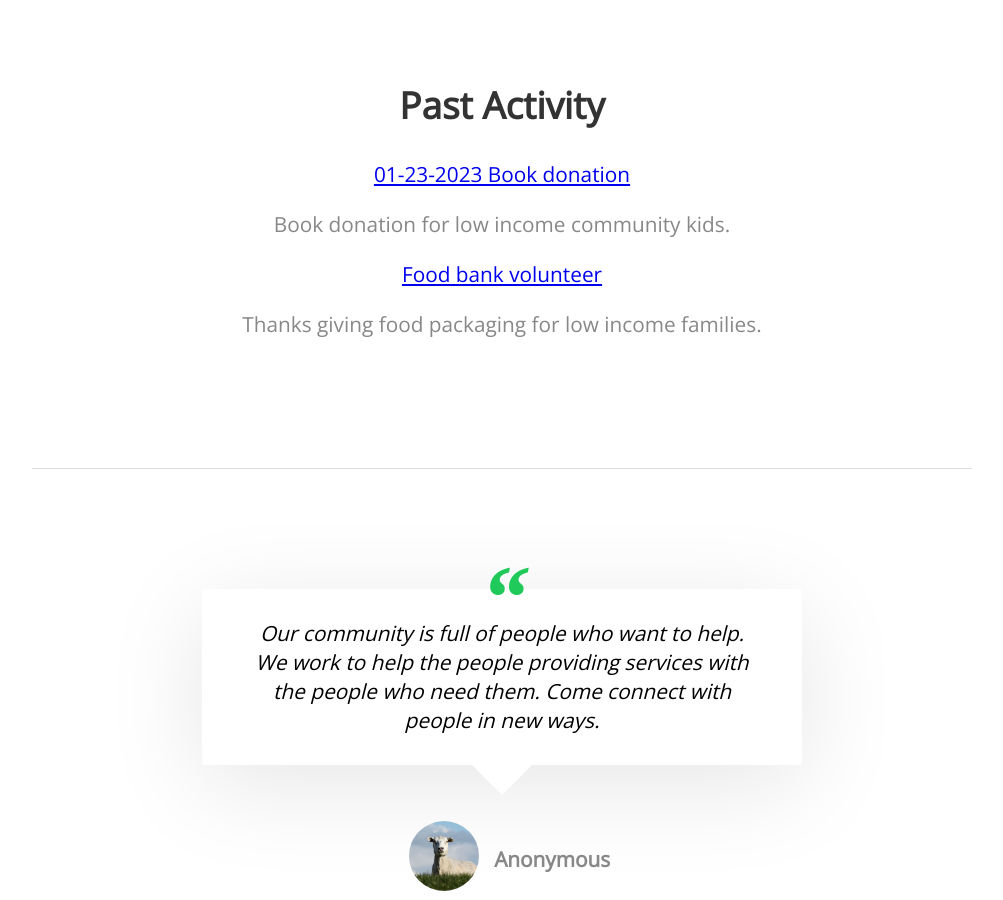
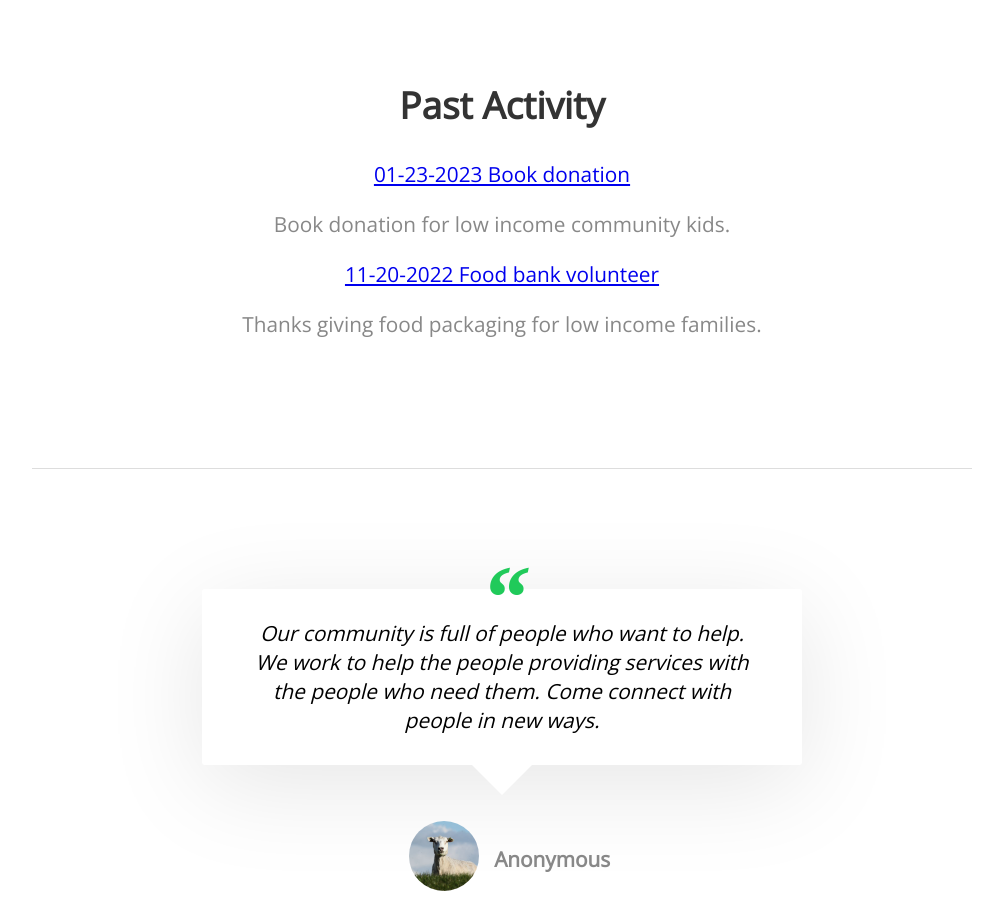
Before and after one commit to meyerholzcommunity/meyerholzcommunity.github.io, a Jekyll site: the page built from index.html, in a window 1280 px wide and 900 px high, scrolled down 1703 px. Shown: the whole window, without its empty margins (138-1141 px from the left). Built offline with Jekyll 4.4.1, drawn with Linux system fonts in a browser that asks for light colours; nearby versions of some CDN libraries.

Commit message:
Update index.html

```diff
--- a/index.html
+++ b/index.html
@@ -62,7 +62,7 @@ title: TOGETHER WE CAN
 		<center>
 		<p> <a href="act_book_1.html"> 01-23-2023 Book donation</a></p>
 		<p> Book donation for low income community kids. </p>
-		<p> <a href="act_food_1.html"> Food bank volunteer</a></p>
+		<p> <a href="act_food_1.html"> 11-20-2022 Food bank volunteer</a></p>
 		<p> Thanks giving food packaging for low income families. </p>
 
 		<center>
@@ -104,7 +104,7 @@ title: TOGETHER WE CAN
 </div>
 //-->
 
-<div class="container">
+<div class="container" id="donate">
 	<h2 class="editable">Donate with PayPal</h2>
 	<div>
 		<center>
```
